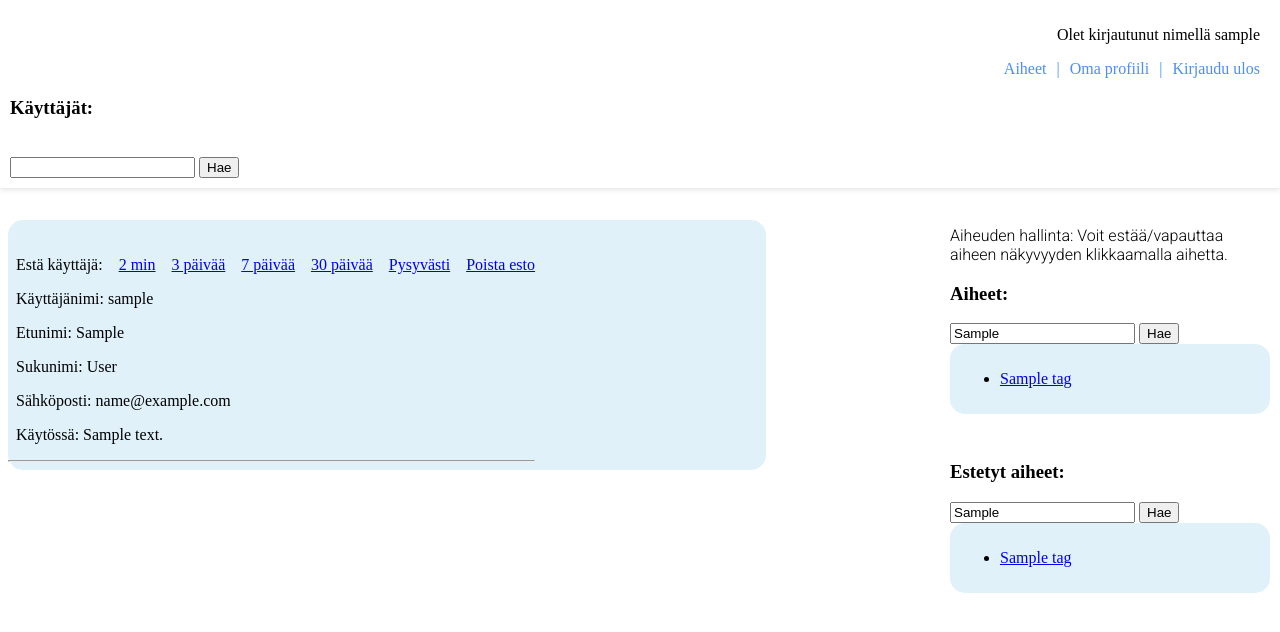
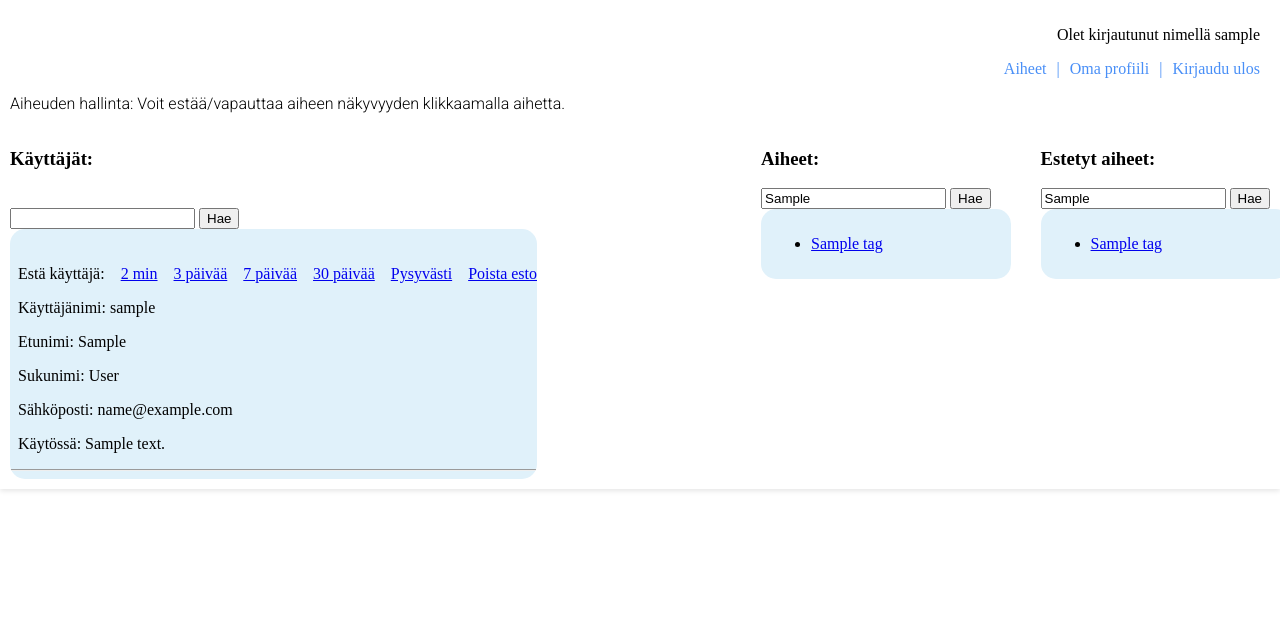
Before and after one commit to MrRuho/WEPSovellus, a Flask app: template templates/admin.html in a window 1280 px wide. Shown: the top 632 px of the page. Run offline with Flask 3, Linux system fonts and the light colour scheme; the visitor is signed in with stand-in values (Sample User, id 1); the template is opened without the code that fills it: most values are stand-ins (such as "Sample title", 1, 10 or a date in 2020).

Commit message:
sidebar navigation rearranged to top

```diff
--- a/static/admin_styles.css
+++ b/static/admin_styles.css
@@ -1,10 +1,13 @@
-.container {
+.container_users {
     display: flex;
     background-color: #e0f1fa;
-    max-width: 60%;
+    max-width: 100%;
     margin: 0;
-    margin-top: 220px;
     border-radius: 15px;
+    word-wrap: break-word;
+    width: 100%;
+    overflow-y: auto;
+    max-height: 400px;
 }
 
 .side-bar {
@@ -31,3 +34,14 @@
     overflow-y: auto;
     max-height: 200px;
 }
+
+.container {
+    display: flex;
+    justify-content: space-between;
+  }
+
+.inner_container {
+    display: flex;
+    justify-content: space-between;
+    gap: 50px;
+  }
--- a/templates/admin.html
+++ b/templates/admin.html
@@ -17,6 +17,8 @@
         {% if admin %}<a href="/admin">Admin työkalut</a>{% endif %}
         <a href="/logout">Kirjaudu ulos</a>
       </div>
+      <p class ="p_own">Aiheuden hallinta: Voit estää/vapauttaa aiheen näkyvyyden klikkaamalla aihetta.</p>
+      <div class="container">
         <div>
           <H3>Käyttäjät:</H3>
           <form action="/admin" method="GET" style="display: inline-block; margin-top: 20px;">
@@ -24,9 +26,7 @@
             <input type="text" name="query" value="{{ query }}">
             <input type="submit" value="Hae">
           </form>
-      </div>
-    </div>
-    <div class="container">
+          <div class="container_users">
             <div>
               {% for user in users %}
                   <br>
@@ -67,8 +67,12 @@
               {% endfor %}
             </div>
           </div>
-    <div class="side-bar">
-      <p class ="p_own">Aiheuden hallinta: Voit estää/vapauttaa aiheen näkyvyyden klikkaamalla aihetta.</p>
+
+        </div>
+
+
+        <div class="inner_container">
+          <div>
             <H3>Aiheet:</H3>
             <form action="/admin" method="GET" style="display: inline-block; margin-top: 0px;">
               <input type="text" name="tag_query" value="{{ tag_query }}">
@@ -83,7 +87,8 @@
                     {% endfor %}
                 </ul>
             </div>
-      <br>
+          </div>
+          <div>
             <H3>Estetyt aiheet:</H3>
             <form action="/admin" method="GET" style="display: inline-block; margin-top: 0px;">
               <input type="text" name="blocked_tag_query" value="{{ blocked_tag_query }}">
@@ -99,5 +104,49 @@
                 </ul>
             </div>
           </div>
+        </div>
+      </div>
+    </div>
+      <div class="container_users">
+        <div>
+          {% for user in users %}
+              <br>
+              <br>
+              <a>&nbsp;&nbsp;Estä käyttäjä:</a>
+              &nbsp;&nbsp;
+              <a href="/block_user?block_user={{ user.username }}&penalty_time=2">2 min</a>
+              &nbsp;&nbsp;
+              <a href="/block_user?block_user={{ user.username }}&penalty_time=3">3 päivää</a>
+              &nbsp;&nbsp;
+              <a href="/block_user?block_user={{ user.username }}&penalty_time=7">7 päivää</a>
+              &nbsp;&nbsp;
+              <a href="/block_user?block_user={{ user.username }}&penalty_time=30">30 päivää</a>
+              &nbsp;&nbsp;
+              <a href="/block_user?block_user={{ user.username }}&penalty_time=99">Pysyvästi</a>
+              &nbsp;&nbsp;
+              <a href="/block_user?block_user={{ user.username }}&penalty_time=0">Poista esto</a>
+
+            <p>&nbsp;&nbsp;Käyttäjänimi: {{ user.username }}</p>
+            <p>&nbsp;&nbsp;Etunimi: {{ user.first_name }}</p>
+            <p>&nbsp;&nbsp;Sukunimi: {{ user.last_name }}</p>
+            <p>&nbsp;&nbsp;Sähköposti: {{ user.email }}</p>
+            <p>&nbsp;&nbsp;Käytössä: {{ user.visible }}</p>
+            {% if master %}
+              {% if user.role != "Master" %}
+                &nbsp;&nbsp;
+                <a href="/privileges?user={{ user.username }}&new_admin=1">Anna admin oikeudet</a>
+                &nbsp;&nbsp;
+                <a href="/privileges?user={{ user.username }}&remove_admin=1">Poista admin oikeudet</a>
+              {% endif %}
+            {% endif %}
+            {% for blocked_user in blocked_users %}
+                {% if blocked_user.username == user.username %}
+                    <p>Käyttäjän käyttöoikeuksia on rajoitettu vielä {{ blocked_user.penalty_time }}.</p>
+                {% endif %}
+            {% endfor %}
+            <hr>
+          {% endfor %}
+        </div>
+      </div>
   </body>
 </html>
```
Also changed, not shown: static/topics_styles.css (+5 -7 lines), templates/topics.html (+40 -37 lines). Lines whose indentation alone changed are shown as unchanged.
